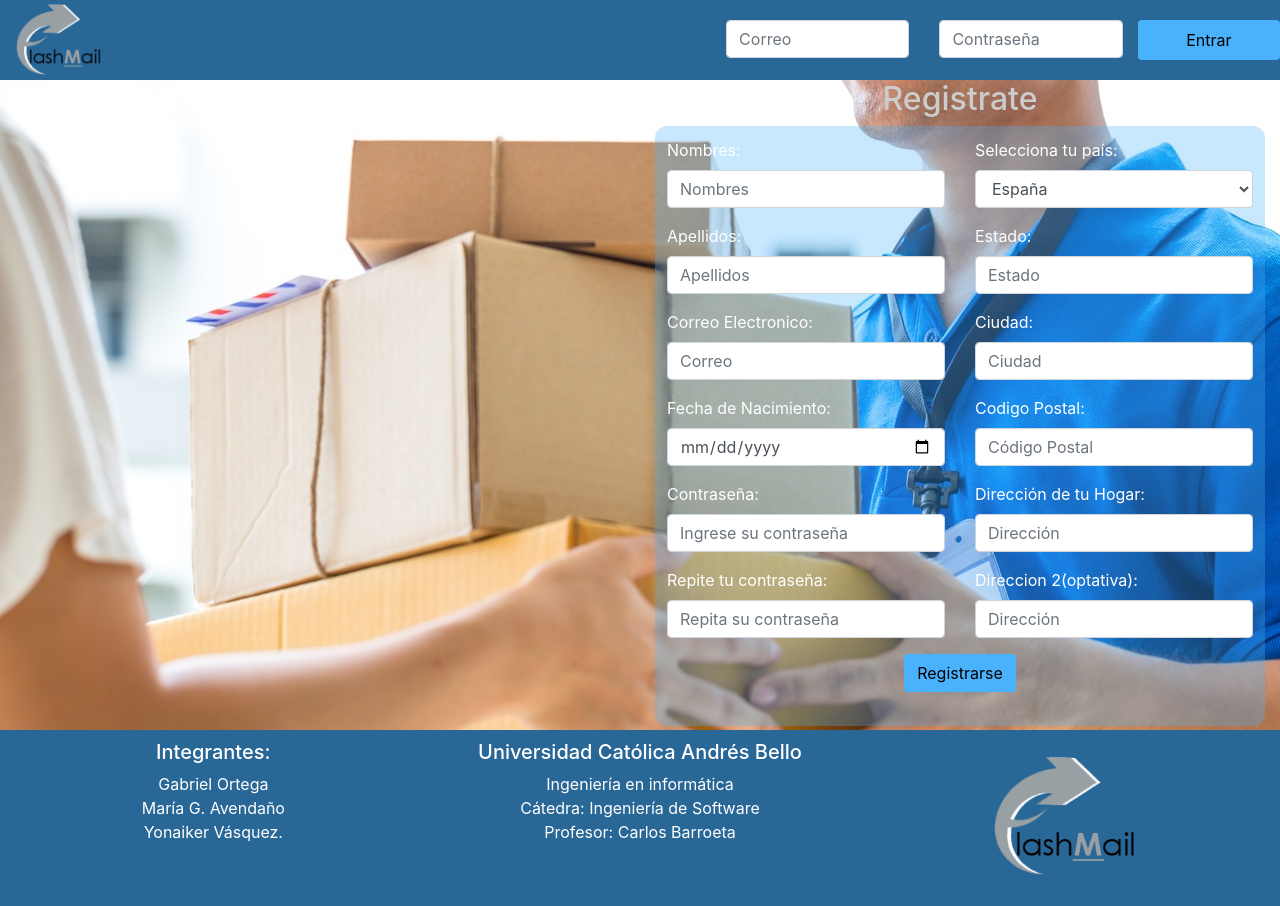
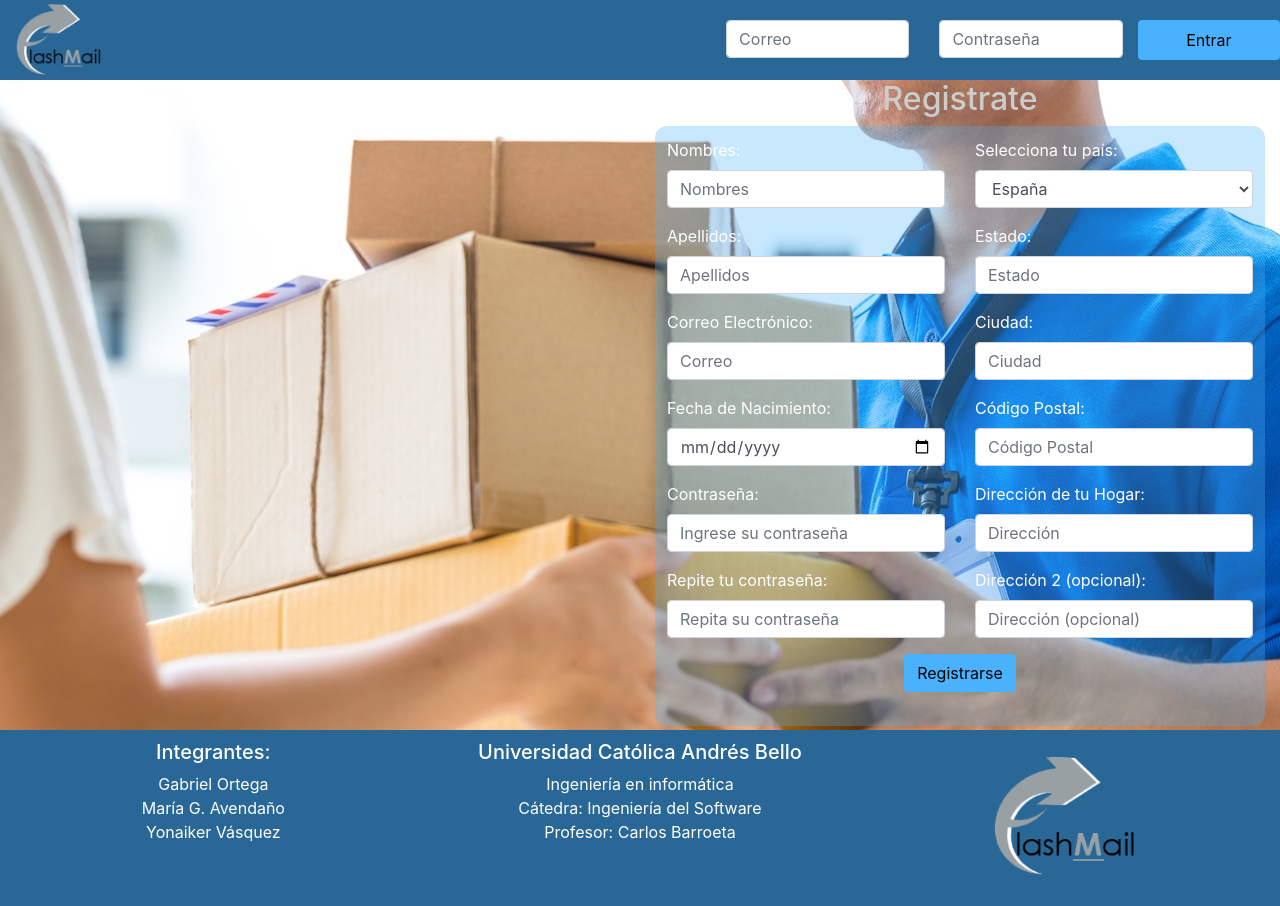
Before and after one commit to yonaiker24/flashmail2, a PHP site: page / in a window 1280 px wide. Run offline with PHP 8.4, Linux system fonts and the light colour scheme.

Commit message:
Acentos. Cambio de campo direccion 2, ya no es obligatorio

```diff
--- a/index.php
+++ b/index.php
@@ -67,7 +67,7 @@
                                   <input type="text" class="form-control" id="apellidos" name="apellidos" placeholder="Apellidos" tabindex="2" required>
                               </div>
                               <div class="form-group">
-                                  <label class="form-label" for="email">Correo Electronico:</label>
+                                  <label class="form-label" for="email">Correo Electrónico:</label>
                                   <input type="email" class="form-control" id="email" name="email" placeholder="Correo" tabindex="3" required>
                               </div>
                               <div class="form-group">
@@ -334,7 +334,7 @@
                                   <input type="text" class="form-control" id="ciudad" name="ciudad" placeholder="Ciudad" tabindex="8" required>
                               </div>
                               <div class="form-group">
-                                  <label class="form-label" for="nombres">Codigo Postal:</label>
+                                  <label class="form-label" for="nombres">Código Postal:</label>
                                   <input type="text" class="form-control" id="codigoPostal" name="codigoPostal" placeholder="Código Postal" tabindex="9" required>
                               </div>
                               <div class="form-group">
@@ -342,8 +342,8 @@
                                   <input type="text" class="form-control" id="direccion" name="direccion" placeholder="Dirección" tabindex="10" required>
                               </div>
                               <div class="form-group">
-                                  <label class="form-label" for="nombres">Direccion 2(optativa):</label>
-                                  <input type="text" class="form-control" id="direccion2" name="direccion2" placeholder="Dirección" tabindex="11" required>
+                                  <label class="form-label" for="nombres">Dirección 2 (opcional):</label>
+                                  <input type="text" class="form-control" id="direccion2" name="direccion2" placeholder="Dirección (opcional)" tabindex="11">
                               </div>
 
                          </div>
@@ -373,7 +373,7 @@
                          <li><h5>Integrantes:</h5></li>
                          <li>Gabriel Ortega</li>
                          <li>María G. Avendaño</li>
-                         <li>Yonaiker Vásquez.</li>
+                         <li>Yonaiker Vásquez</li>
                     </ul>
                 </div>
                 <div class="col-md-4">
@@ -382,7 +382,7 @@
                              <h5>Universidad Católica Andrés Bello</h5>
                          </li>
                          <li>Ingeniería en informática</li>
-                         <li>Cátedra: Ingeniería de Software</li>
+                         <li>Cátedra: Ingeniería del Software</li>
                          <li></li>
                          <li>Profesor: Carlos Barroeta</li>
                     </ul>
```
